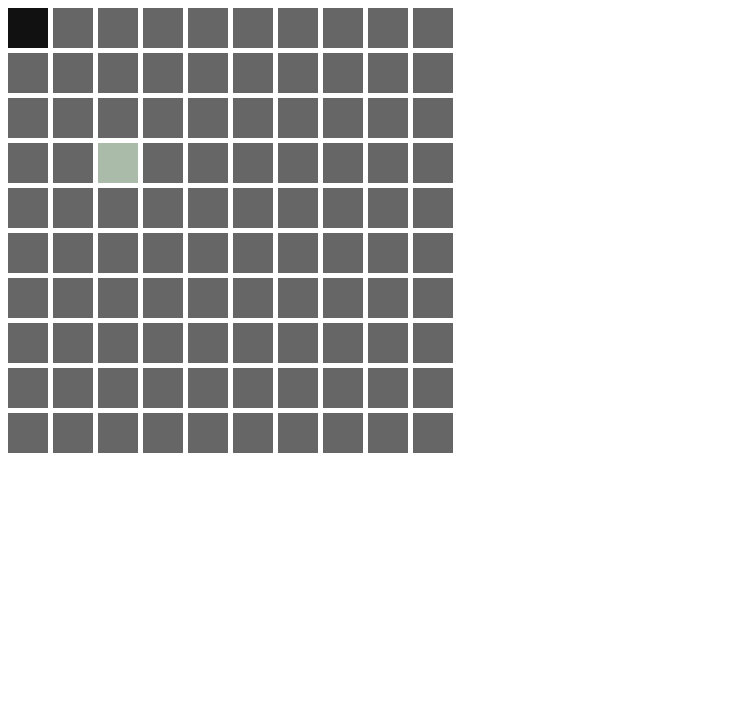
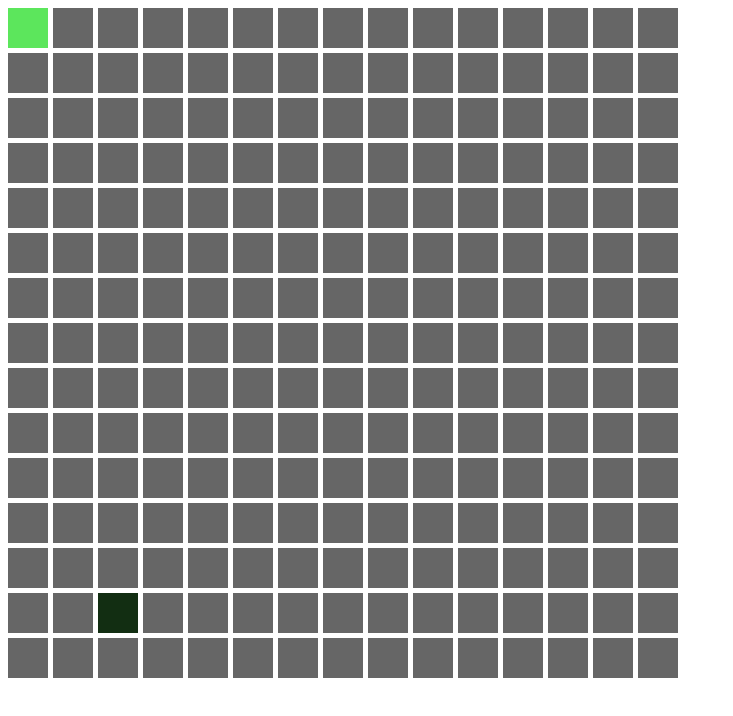
Before and after one commit to atefth/snakeWithHTML5, a plain HTML site: page index.html in a window 1280 px wide. Shown: the whole page, without its empty margins (0-733 px from the left). Drawn offline with Linux system fonts and the light colour scheme.

Commit message:
added style

```diff
--- a/assets/js/app.js
+++ b/assets/js/app.js
@@ -1,4 +1,4 @@
-var COLS = 10, ROWS = 10;
+var COLS = 15, ROWS = 15;
 var HEIGHT = 40, WIDTH = 40;
 var MARGIN = 5, PADDING = 5;
 
@@ -271,13 +271,15 @@ function draw () {
 		for (var j = 0; j < COLS; j++) {
 			if (grid.get(i, j)[0] == EMPTY) {
 				this.context.fillStyle = "#666";
-				this.context.fillRect((i * WIDTH)+(i * MARGIN),(j * HEIGHT)+(j * MARGIN), HEIGHT, WIDTH);
+				this.context.fillRect((i * WIDTH)+(i * MARGIN),(j * HEIGHT)+(j * MARGIN), WIDTH, HEIGHT);
 			}else if (grid.get(i, j)[0] == SNAKE) {
-				this.context.fillStyle = "#ABA";
-				this.context.fillRect((i * WIDTH)+(i * MARGIN),(j * HEIGHT)+(j * MARGIN), HEIGHT, WIDTH);
+				this.context.fillStyle = "#122E12";
+				this.context.fillRect((i * WIDTH)+(i * MARGIN),(j * HEIGHT)+(j * MARGIN), WIDTH, HEIGHT);
+				// this.context.fillStyle = "#071207";
+				// this.context.fillRect((i * WIDTH)+(i * MARGIN),(j * HEIGHT)+(j * MARGIN), WIDTH/4, HEIGHT);
 			}else if (grid.get(i, j)[0] == FOOD) {
-				this.context.fillStyle = "#111";
-				this.context.fillRect((i * WIDTH)+(i * MARGIN),(j * HEIGHT)+(j * MARGIN), HEIGHT, WIDTH);
+				this.context.fillStyle = "#5CE65C";
+				this.context.fillRect((i * WIDTH)+(i * MARGIN),(j * HEIGHT)+(j * MARGIN), WIDTH, HEIGHT);
 			}
 		}
 	}
--- a/index.html
+++ b/index.html
@@ -19,7 +19,7 @@
         <![endif]-->
 
         <!-- Add your site or application content here -->
-        <canvas id="stage" class="stage" width="1280px" height="540px">
+        <canvas id="stage" class="stage" width="1280px" height="720px">
 
         </canvas>
 
```
